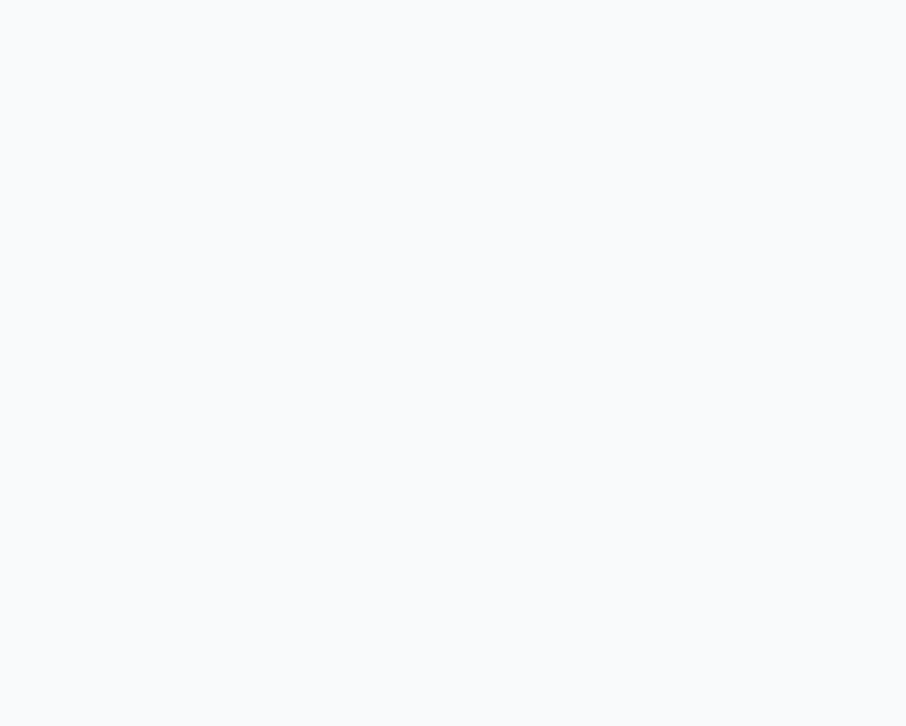
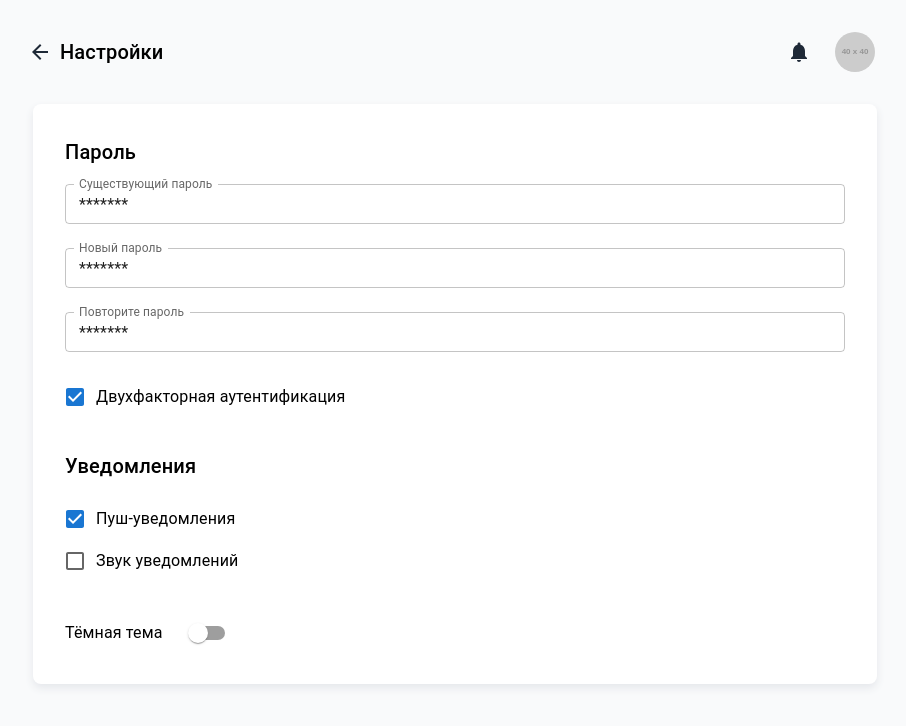
Before and after one commit to programmingpro/chat_app, a React (Create React App) app in the folder frontend/: page /settings in a window 1280 px wide. Before the commit this address had no page. Shown: the top 726 px of the page, without its empty margins (185-1091 px from the left). Built offline with nearby package versions, Linux system fonts and the light colour scheme.

Commit message:
add UserSettings

```diff
--- a/frontend/package.json
+++ b/frontend/package.json
@@ -10,6 +10,7 @@
   "dependencies": {
     "@emotion/react": "^11.14.0",
     "@emotion/styled": "^11.14.0",
+    "@mui/icons-material": "^6.4.8",
     "@mui/material": "^6.4.7",
     "@mui/system": "^6.4.7",
     "eslint": "^9.21.0",
--- a/frontend/src/App.js
+++ b/frontend/src/App.js
@@ -4,6 +4,7 @@ import LoginPage from './pages/LoginPage';
 import HomePage from './pages/HomePage';
 import RegistrationPage from './pages/RegistrationPage';
 import ProfilePage from './pages/ProfilePage';
+import UserSettings from './pages/UserSettings'
 import './App.css';
 
 const App = () => {
@@ -21,6 +22,9 @@ const App = () => {
 
         {/* Страница пользователя */}
         <Route path="/profile" element={<ProfilePage />} />
+
+        {/* Страница настроек пользователя*/}
+        <Route path="/settings" element={<UserSettings />} />
       </Routes>
     </Router>
   );
--- a/frontend/src/pages/ProfilePage.js
+++ b/frontend/src/pages/ProfilePage.js
@@ -165,7 +165,7 @@ function ProfilePage() {
 
   const handleSettingsClick = () => {
     // Логика для перехода к настройкам
-    console.log('Settings Click');
+    navigate('/settings');
   };
 
   return (
--- /dev/null
+++ b/frontend/src/pages/UserSettings.js
@@ -0,0 +1,182 @@
+import React, { useState } from 'react';
+import {
+  Box,
+  Typography,
+  IconButton,
+  Avatar,
+  TextField,
+  FormGroup,
+  FormControlLabel,
+  Checkbox,
+  Switch,
+} from '@mui/material';
+import { ArrowBack, Notifications } from '@mui/icons-material';
+import { useNavigate } from 'react-router-dom';
+
+const UserSettings = () => {
+  const navigate = useNavigate();
+
+  // Обработчик для перехода на страницу профиля
+  const handleGoBack = () => {
+    navigate('/profile');
+  };
+
+  const [pushNotificationsEnabled, setPushNotificationsEnabled] = useState(true);
+
+  // Обработчик для переключения состояния чекбокса
+  const handlePushNotificationsChange = (event) => {
+    setPushNotificationsEnabled(event.target.checked);
+  };
+
+  return (
+    <Box
+      sx={{
+        width: '100%',
+        height: '100%',
+        backgroundColor: '#f9fafb',
+        p: 4,
+        boxSizing: 'border-box',
+      }}
+    >
+      {/* Навигационная панель */}
+      <Box
+        sx={{
+          display: 'flex',
+          alignItems: 'center',
+          justifyContent: 'space-between',
+          height: 40,
+          position: 'relative',
+        }}
+      >
+        {/* Кнопка "Назад" и текст "Настройки" */}
+        <Box sx={{ display: 'flex', alignItems: 'center' }}>
+          {/* Стрелка */}
+          <IconButton
+            onClick={handleGoBack}
+            sx={{
+              position: 'absolute',
+              left: 'calc((100% - 870px) / 2)',
+            }}
+          >
+            <ArrowBack
+              sx={{
+                fontSize: 24,
+                color: 'rgba(31, 41, 55, 1)',
+              }}
+            />
+          </IconButton>
+
+          {/* Текст "Настройки" */}
+          <Typography
+            variant="h6"
+            component="span"
+            sx={{
+              position: 'absolute',
+              left: 'calc((100% - 870px) / 2 + 40px)',
+            }}
+          >
+            Настройки
+          </Typography>
+        </Box>
+
+        {/* Иконки уведомлений и аватара */}
+        <Box
+          sx={{
+            display: 'flex',
+            alignItems: 'center',
+            gap: 2,
+            position: 'absolute',
+            right: 'calc((100% - 840px) / 2)',
+          }}
+        >
+          <IconButton>
+            <Notifications sx={{ fontSize: 24, color: 'rgba(31, 41, 55, 1)' }} />
+          </IconButton>
+          <Avatar
+            src="https://via.placeholder.com/40" // Замените на реальный URL аватара
+            sx={{ width: 40, height: 40 }}
+          />
+        </Box>
+      </Box>
+
+      {/* Основной контент страницы */}
+      <Box
+        sx={{
+          width: 780,
+          margin: 'auto',
+          mt: 4,
+          p: 4,
+          borderRadius: 2,
+          boxShadow: '0 4px 8px rgba(229, 231, 235, 1)',
+          backgroundColor: '#ffffff',
+        }}
+      >
+        {/* Раздел "Пароль" */}
+        <FormGroup>
+          <Typography variant="h6" sx={{ mb: 2 }}>
+            Пароль
+          </Typography>
+          <TextField
+            fullWidth
+            variant="outlined"
+            size="small"
+            label="Существующий пароль"
+            defaultValue="*******"
+            sx={{ mb: 3 }}
+          />
+          <TextField
+            fullWidth
+            variant="outlined"
+            size="small"
+            label="Новый пароль"
+            defaultValue="*******"
+            sx={{ mb: 3 }}
+          />
+          <TextField
+            fullWidth
+            variant="outlined"
+            size="small"
+            label="Повторите пароль"
+            defaultValue="*******"
+            sx={{ mb: 3 }}
+          />
+          <FormControlLabel
+            control={<Checkbox defaultChecked color="primary" />}
+            label="Двухфакторная аутентификация"
+          />
+        </FormGroup>
+
+        {/* Раздел "Уведомления" */}
+        <Typography variant="h6" sx={{ mt: 4, mb: 2 }}>
+          Уведомления
+        </Typography>
+        <FormGroup>
+          <FormControlLabel
+            control={
+              <Checkbox
+                checked={pushNotificationsEnabled} // Состояние чекбокса
+                onChange={handlePushNotificationsChange} // Обработчик изменения
+                color="primary"
+              />
+            }
+            label="Пуш-уведомления"
+          />
+          <FormControlLabel
+            control={<Checkbox color="primary" />}
+            label="Звук уведомлений"
+          />
+        </FormGroup>
+
+        {/* Переключатель для темной темы */}
+        <Box sx={{ mt: 4, display: 'flex', alignItems: 'center' }}>
+          <Typography variant="body1" sx={{ mr: 2 }}>
+            Тёмная тема
+          </Typography>
+          <Switch />
+        </Box>
+      </Box>
+    </Box>
+  );
+};
+
+export default UserSettings;
```
Also changed, not shown: 1 other file (tests, documents, lock files or other folders).
